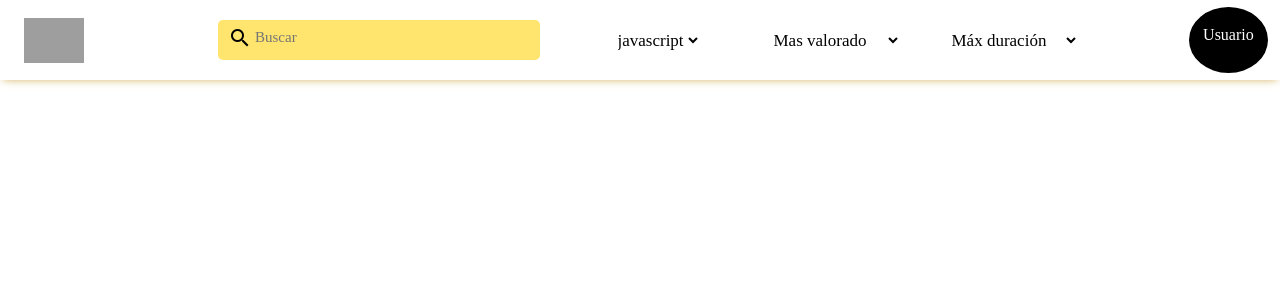
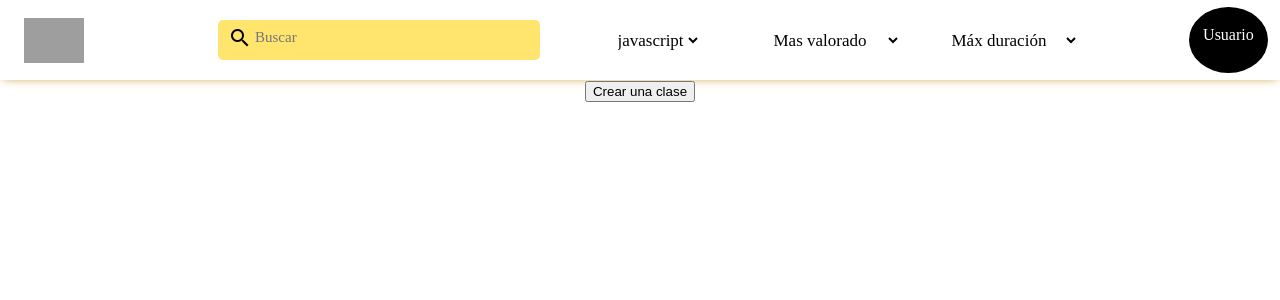
Before and after one commit to DeeRo-dev/Henry-Kids, a React (Create React App) app in the folder client/: page /home in a window 1280 px wide. Shown: the top 300 px of the page. Built offline with nearby package versions, Linux system fonts and the light colour scheme; grey boxes are pictures that could not be loaded.

Commit message:
se creo un boton para crear clases

```diff
--- a/client/src/App.js
+++ b/client/src/App.js
@@ -1,7 +1,7 @@
 import "./App.css";
 import { BrowserRouter, Route, Routes } from "react-router-dom";
 import LandingPage from "./components/LandingPage/LandingPage.jsx"
-
+import FormularioClase from "./components/FormularioClase/FormularioClase.jsx";
 import Home from "./components/Home/home";
 
 function App() {
@@ -11,6 +11,7 @@ function App() {
         <Routes>
         <Route path="/" element = {<LandingPage/>}/>
         <Route path="/home" element = {<Home/>}/>
+        <Route path="/create-clase" element = {<FormularioClase/>}/>
         </Routes>
       </div>
     </BrowserRouter>
--- a/client/src/components/Home/home.jsx
+++ b/client/src/components/Home/home.jsx
@@ -6,16 +6,49 @@ import { Link } from "react-router-dom";
 
 
 export default function Home(){
+
   return (
   <div >
     <div>
          <Nav/>
     </div>
+ <div>
+    <Link to="/create-clase">
+        <button>
+      Crear una clase
+   </button>
+      </Link>
 
+ </div>
 <div className="contentCards">
-    <div>
 
-    </div>
+{/* //base de datos
+//que tenga info harcord
+//que sea un arrray de 10 elementos con la info que necesitamos */}
+
+
+{/*
+      {
+        LOQUETENGODEBASEDEDATOS?.map(e => {
+
+           return (
+            <div className='cartas'  key={e.id}>
+
+              <Card id={e.id}
+              title={e.title}
+              category={e.category}
+              description={e.description}
+              video_link={e.video_link}
+              difficulty={e.difficulty}
+              game_link={e.game_link}
+              valoration={e.valoration}
+              />
+
+            </div>
+
+            )})
+      } */}
+
 </div>
 
   </div>
--- /dev/null
+++ b/package.json
@@ -0,0 +1,5 @@
+{
+  "dependencies": {
+    "axios": "^0.24.0"
+  }
+}
```
